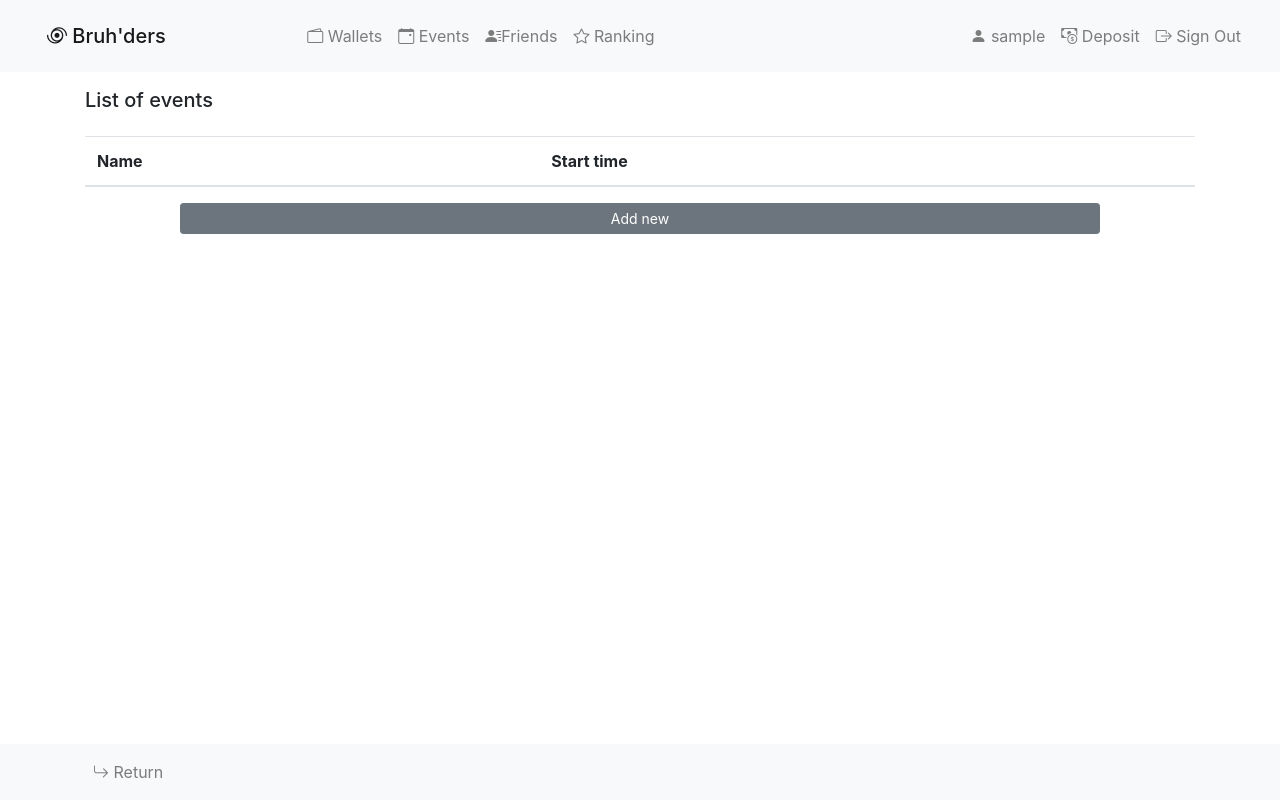
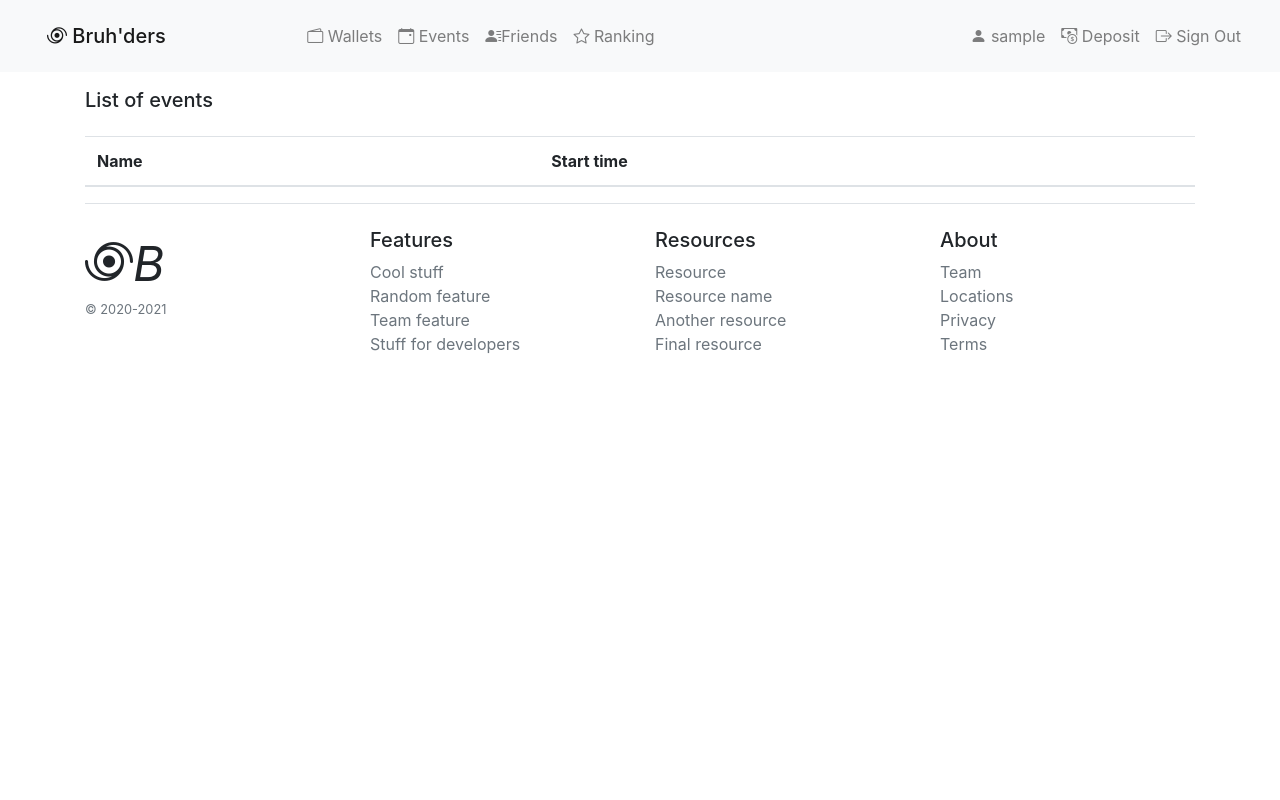
Before and after one commit to galamshar/BruhProject, a Django app: page /bruhproject/event/ in a window 1280 px wide. Run offline with Django 3.2, Linux system fonts and the light colour scheme; the visitor is signed in with stand-in values (Sample User, id 1); data that the repository does not hold is empty; some libraries are stand-ins or nearby versions.

Commit message:
Added REST API Changed UI stuffs

```diff
--- a/bruhproject/core/static/css/style.css
+++ b/bruhproject/core/static/css/style.css
@@ -1,6 +1,8 @@
-body { padding-bottom: 70px; }
+body {
+    padding-bottom: 10px;
+}
 
-.center{
+.center {
     text-align: center;
 }
 
@@ -20,10 +22,78 @@ body { padding-bottom: 70px; }
     background-color: #5cb85c;
 }
 
-textarea{
+textarea {
     resize: none !important;
 }
 
-.text_center{
+.text_center {
     color: #5cb85c;
 }
+
+.form_group select {
+    text-align: center;
+}
+
+.betform {
+    width: 18%;
+    position: fixed;
+    z-index: 1;
+    bottom: 0px;
+    right: 15px;
+    text-align-last: center;
+    border: 1px aliceblue;
+    background-color: #f8f9fa;
+    padding: 10px;
+    border-radius: 5px;
+}
+
+.betform select, .betform input {
+    margin-bottom: 5px;
+    margin-top: 5px;
+    width: 100%;
+    border: none;
+    border-radius: 7px;
+    background-color: #f1f1f1;
+    font-size: 14px;
+}
+
+#top-button {
+    display: none;
+    width: 27px;
+    color: hsl(206, 35%, 13%);
+    position: fixed;
+    left: 30px;
+    bottom: 10px;
+    border-radius: 3px;
+    cursor: pointer;
+    padding: 5px;
+    text-align: center;
+}
+
+.hider{
+    font-size: 0.8rem;
+}
+
+html {
+  scroll-behavior: smooth;
+}
+
+::-webkit-scrollbar-track
+{
+	-webkit-box-shadow: inset 0 0 4px rgba(0,0,0,0.3);
+	border-radius: 0px;
+	background-color: #F5F5F5;
+}
+
+::-webkit-scrollbar
+{
+	width: 5px;
+	background-color: #F5F5F5;
+}
+
+::-webkit-scrollbar-thumb
+{
+	border-radius: 0px;
+	-webkit-box-shadow: inset 0 0 6px rgba(0,0,0,.3);
+	background-color: #555;
+}
--- /dev/null
+++ b/bruhproject/core/static/js/script.js
@@ -0,0 +1,27 @@
+$(document).ready(function () {
+    $('.variant').click(function () {
+        $("select[name=chosen_variant] option[value=" + $(this).attr('data-variantid') + "]").attr('selected', 'selected')
+        if ($('.hider').hasClass('bi-chevron-up')) {
+            $('.hider').switchClass('bi-chevron-up', 'bi-dash-lg', 5000, 'easeInOutQuad')
+            $('.form-group').toggle('blind', 500)
+        }
+        $('.betbutton').prop('disabled',false)
+    })
+    $('.betform').submit(function () {
+        $('#id_chosen_variant').prop('disabled', false);
+    })
+    $('.hider').click(function () {
+        $(this).hasClass('bi-dash-lg') ? $(this).switchClass('bi-dash-lg', 'bi-chevron-up', 1000, 'easeInOutQuad') : $(this).switchClass('bi-chevron-up', 'bi-dash-lg', 5000, 'easeInOutQuad')
+        $('.form-group').toggle('blind', 500)
+    })
+
+    $(window).scroll(function () {
+        var w = $(window).width();
+        if (w < 768) {
+            $('#top-button').hide();
+        } else {
+            var e = $(window).scrollTop();
+            e > 150 ? $('#top-button').fadeIn() : $('#top-button').fadeOut();
+        }
+    });
+})
--- a/bruhproject/core/templates/common/base.html.j2
+++ b/bruhproject/core/templates/common/base.html.j2
@@ -3,10 +3,21 @@
 <head>
     <meta charset="utf-8">
     <meta name="viewport" content="width=device-width, initial-scale=1, shrink-to-fit=no">
-    <script src="https://code.jquery.com/jquery-3.5.1.slim.min.js" integrity="sha384-DfXdz2htPH0lsSSs5nCTpuj/zy4C+OGpamoFVy38MVBnE+IbbVYUew+OrCXaRkfj" crossorigin="anonymous"></script>
-    <link rel="stylesheet" href="https://cdn.jsdelivr.net/npm/bootstrap@4.6.0/dist/css/bootstrap.min.css" integrity="sha384-B0vP5xmATw1+K9KRQjQERJvTumQW0nPEzvF6L/Z6nronJ3oUOFUFpCjEUQouq2+l" crossorigin="anonymous">
+    <script
+            src="https://code.jquery.com/jquery-3.6.0.min.js"
+            integrity="sha256-/xUj+3OJU5yExlq6GSYGSHk7tPXikynS7ogEvDej/m4="
+            crossorigin="anonymous"></script>
+    <script
+            src="https://code.jquery.com/ui/1.12.0/jquery-ui.min.js"
+            integrity="sha256-eGE6blurk5sHj+rmkfsGYeKyZx3M4bG+ZlFyA7Kns7E="
+            crossorigin="anonymous"></script>
+    <link rel="stylesheet" href="https://cdn.jsdelivr.net/npm/bootstrap@4.6.0/dist/css/bootstrap.min.css"
+          integrity="sha384-B0vP5xmATw1+K9KRQjQERJvTumQW0nPEzvF6L/Z6nronJ3oUOFUFpCjEUQouq2+l" crossorigin="anonymous">
     <link rel="stylesheet" href="https://cdn.jsdelivr.net/npm/bootstrap-icons@1.5.0/font/bootstrap-icons.css">
     <link rel="stylesheet" href="/static/css/style.css"/>
+    <link rel="icon" href="/static/favicon/favicon.ico">
+    <link rel="apple-touch-icon-precomposed" href="/static/favicon/apple-touch-icon.ico">
+    <title>Bruh`ders - Betting platform</title>
 </head>
 <body>
 <nav class="navbar navbar-light bg-light navbar-expand-md mb-3">
@@ -17,39 +28,49 @@
         <div class="col-lg-1"></div>
         <ul class="nav navbar-nav">
             {% if username %}
-            <li class="nav-item"><a class="nav-link" href="/bruhproject/wallet"><i class="bi bi-wallet2"></i> Wallets</a></li>
-            <li class="nav-item"><a class="nav-link"  href="/bruhproject/event"><i class="bi bi-calendar-event"></i> Events</a></li>
-            <li class="nav-item"><a class="nav-link"  href="#"><i class="bi bi-person-lines-fill"></i></span>Friends</a></li>
-            <li class="nav-item"><a class="nav-link"  href="/bruhproject/ranking"><i class="bi bi-star"></i> Ranking</a></li>
+                <li class="nav-item"><a class="nav-link" href="/bruhproject/wallet"><i class="bi bi-wallet2"></i>
+                    Wallets</a></li>
+                <li class="nav-item"><a class="nav-link" href="/bruhproject/event"><i class="bi bi-calendar-event"></i>
+                    Events</a></li>
+                <li class="nav-item"><a class="nav-link" href="#"><i class="bi bi-person-lines-fill"></i></span>Friends</a>
+                </li>
+                <li class="nav-item"><a class="nav-link" href="/bruhproject/ranking"><i class="bi bi-star"></i> Ranking</a>
+                </li>
             {% endif %}
         </ul>
 
         <ul class="nav navbar-nav ml-auto">
             {% if username %}
-            <li class="nav-item"><a class="nav-link"  href="/bruhproject"><i class="bi bi-person-fill"></i> {{ username }}</a></li>
-            <li class="nav-item"><a class="nav-link"  href="/bruhproject/deposit"><i class="bi bi-cash-coin"></i> Deposit</a></li>
-            <li class="nav-item"><a class="nav-link"  href="/logout"><i class="bi bi-box-arrow-right"></i> Sign Out</a></li>
+                <li class="nav-item"><a class="nav-link" href="/bruhproject"><i
+                        class="bi bi-person-fill"></i> {{ username }}</a></li>
+                <li class="nav-item"><a class="nav-link" href="/bruhproject/deposit"><i class="bi bi-cash-coin"></i>
+                    Deposit</a></li>
+                <li class="nav-item"><a class="nav-link" href="/logout"><i class="bi bi-box-arrow-right"></i> Sign
+                    Out</a></li>
             {% else %}
-            <li class="nav-item"><a class="nav-link"  href="/login"><i class="bi bi-box-arrow-in-right"></i> Sign In</a></li>
+                <li class="nav-item"><a class="nav-link" href="/login"><i class="bi bi-box-arrow-in-right"></i> Sign In</a>
+                </li>
             {% endif %}
         </ul>
     </div>
 </nav>
 
 {% if messages %}
-<div class="messages">
-    {% for message in messages %}
-    <p{% if message.tags %} class="alert alert-{{ message.tags }} center"{% endif %}>{{ message }}<p>
-    {% endfor %}
-</div>
+    <div class="messages">
+        {% for message in messages %}
+            <p{% if message.tags %} class="alert alert-{{ message.tags }} center"{% endif %}>{{ message }}<p>
+        {% endfor %}
+    </div>
 {% endif %}
 
 <div class="container">
     {% block content %}
     {% endblock %}
 </div>
-
-<nav class="navbar navbar-light bg-light navbar-fixed-bottom navbar-expand-md fixed-bottom">
+<a href="#top" id="top-button">
+    <i class="bi bi-arrow-up-square"></i>
+</a>
+<nav class="navbar navbar-light bg-light navbar-fixed-bottom navbar-expand-md fixed-bottom" style="display: none">
     <div class="container">
         <ul class="nav navbar-nav">
             <li class="nav-item"><a href=".." class="nav-link"><i class="bi bi-arrow-return-right"></i> Return</a>
@@ -57,6 +78,46 @@
         </ul>
     </div>
 </nav>
-<script src="https://cdn.jsdelivr.net/npm/bootstrap@4.6.0/dist/js/bootstrap.bundle.min.js" integrity="sha384-Piv4xVNRyMGpqkS2by6br4gNJ7DXjqk09RmUpJ8jgGtD7zP9yug3goQfGII0yAns" crossorigin="anonymous"></script>
+<div class="container">
+    <footer class="pt-4 pt-md-4 border-top">
+        <div class="row">
+          <div class="col-12 col-md">
+            <i class="bi bi-tropical-storm" style="font-size: 3rem">B</i>
+            <small class="d-block mb-3 text-muted">© 2020-2021</small>
+          </div>
+          <div class="col-6 col-md">
+            <h5>Features</h5>
+            <ul class="list-unstyled text-small">
+              <li><a class="text-muted" href="#">Cool stuff</a></li>
+              <li><a class="text-muted" href="#">Random feature</a></li>
+              <li><a class="text-muted" href="#">Team feature</a></li>
+              <li><a class="text-muted" href="#">Stuff for developers</a></li>
+            </ul>
+          </div>
+          <div class="col-6 col-md">
+            <h5>Resources</h5>
+            <ul class="list-unstyled text-small">
+              <li><a class="text-muted" href="#">Resource</a></li>
+              <li><a class="text-muted" href="#">Resource name</a></li>
+              <li><a class="text-muted" href="#">Another resource</a></li>
+              <li><a class="text-muted" href="#">Final resource</a></li>
+            </ul>
+          </div>
+          <div class="col-6 col-md">
+            <h5>About</h5>
+            <ul class="list-unstyled text-small">
+              <li><a class="text-muted" href="#">Team</a></li>
+              <li><a class="text-muted" href="#">Locations</a></li>
+              <li><a class="text-muted" href="#">Privacy</a></li>
+              <li><a class="text-muted" href="#">Terms</a></li>
+            </ul>
+          </div>
+        </div>
+      </footer>
+</div>
+<script src="/static/js/script.js"></script>
+<script src="https://cdn.jsdelivr.net/npm/bootstrap@4.6.0/dist/js/bootstrap.bundle.min.js"
+        integrity="sha384-Piv4xVNRyMGpqkS2by6br4gNJ7DXjqk09RmUpJ8jgGtD7zP9yug3goQfGII0yAns"
+        crossorigin="anonymous"></script>
 </body>
 </html>
--- a/bruhproject/core/templates/event/index.html.j2
+++ b/bruhproject/core/templates/event/index.html.j2
@@ -25,13 +25,5 @@
         </table>
     </div>
 </div>
-{% if perms.core.add_event %}
-<div class="row">
-    <div class="col-lg-10 offset-md-1">
-        <a href="/bruhproject/event/new">
-        <button type="button" class="btn btn-secondary btn-sm btn-block" >Add new</button>
-        </a>
-    </div>
-</div>
-{% endif %}
+
 {% endblock %}
--- a/bruhproject/core/views.py
+++ b/bruhproject/core/views.py
@@ -13,6 +13,55 @@ from .models import Wallet, Event, Bet, Market, Variant
 from .forms import BetEventForm, NewUserForm
 from django.template.loader import render_to_string
 import logging
+
+# Rest API imports
+from django.contrib.auth.models import User
+from rest_framework import viewsets, mixins
+from rest_framework import permissions
+from bruhproject.core.serializers import UserSerializer, BetSerializer, VariantSerializer, WalletSerializer, \
+    MarketSerializer, EventSerializer
+
+
+# REST API Views
+
+class UserViewSet(viewsets.ModelViewSet):
+    """
+    API endpoint that allows users to be viewed or edited.
+    """
+    queryset = User.objects.all().order_by('-date_joined')
+    serializer_class = UserSerializer
+    permission_classes = [permissions.IsAdminUser]
+
+
+class BetViewSet(viewsets.ModelViewSet):
+    serializer_class = BetSerializer
+    permission_classes = [permissions.IsAdminUser]
+    queryset = Bet.objects.all()
+
+
+class VariantViewSet(viewsets.ModelViewSet):
+    serializer_class = VariantSerializer
+    permission_classes = [permissions.IsAdminUser]
+    queryset = Variant.objects.all()
+
+
+class EventViewSet(viewsets.ModelViewSet):
+    serializer_class = EventSerializer
+    permission_classes = [permissions.IsAdminUser]
+    queryset = Event.objects.all()
+
+
+class MarketViewSet(viewsets.ModelViewSet):
+    serializer_class = MarketSerializer
+    permission_classes = [permissions.IsAdminUser]
+    queryset = Market.objects.all()
+
+
+class WalletViewSet(viewsets.ModelViewSet):
+    serializer_class = WalletSerializer
+    permission_classes = [permissions.IsAdminUser]
+    queryset = Wallet.objects.all()
+
 
 # Should we create things like "Services" to move logic to them, instead of processing logic in views?
 
--- a/bruhproject/urls.py
+++ b/bruhproject/urls.py
@@ -1,13 +1,26 @@
 from django.conf.urls import include, url
 from django.contrib.auth import views as auth_views
+from django.urls import path
+from rest_framework import routers
+
 from bruhproject.core import views
 from django.conf.urls import url
 from django.contrib import admin
+
+router = routers.DefaultRouter()
+router.register(r'users', views.UserViewSet)
+router.register(r'bets', views.BetViewSet)
+router.register(r'variants', views.VariantViewSet)
+router.register(r'events', views.EventViewSet)
+router.register(r'markets', views.MarketViewSet)
+router.register(r'wallets', views.WalletViewSet)
 
 urlpatterns = [
     url(r'^bruhproject/', include('bruhproject.core.urls')),
     url(r'^admin/', admin.site.urls),
     url(r'^login/$', auth_views.LoginView.as_view(template_name='user/login.html.j2'), name='login'),
-    url(r'^logout/$', auth_views.LogoutView.as_view(next_page = '/bruhproject/'), name='logout'),
-    url(r'^register/$', views.register_request, name='register')
+    url(r'^logout/$', auth_views.LogoutView.as_view(next_page='/bruhproject/'), name='logout'),
+    url(r'^register/$', views.register_request, name='register'),
+    path('', include(router.urls)),
+    path('api/', include('rest_framework.urls', namespace='rest_framework'))
 ]
```
Also changed, not shown: bruhproject/core/forms.py (+8 -1 lines), bruhproject/core/serializers.py (added, +65 -0 lines), bruhproject/core/templates/event/info.html.j2 (+9 -4 lines), bruhproject/settings.py (+12 -7 lines), bruhproject/core/static/favicon/android-chrome-192x192.png (added), bruhproject/core/static/favicon/android-chrome-512x512.png (added), bruhproject/core/static/favicon/apple-touch-icon.png (added), bruhproject/core/static/favicon/favicon-16x16.png (added), bruhproject/core/static/favicon/favicon-32x32.png (added), bruhproject/core/static/favicon/favicon.ico (added).
